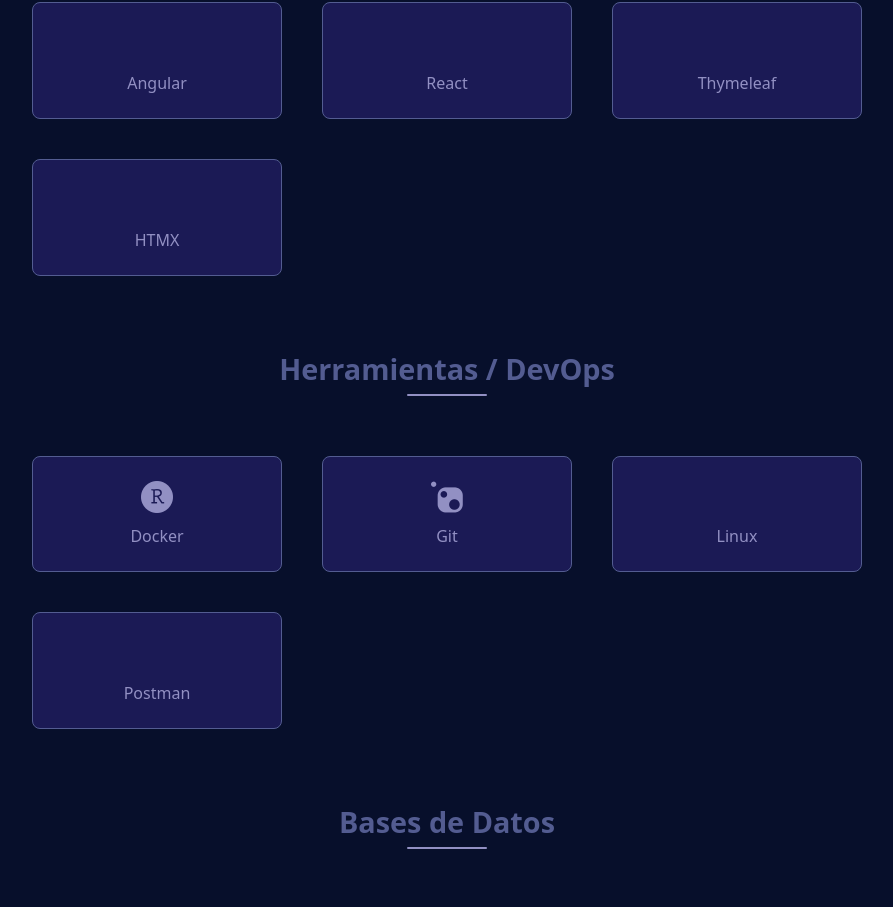
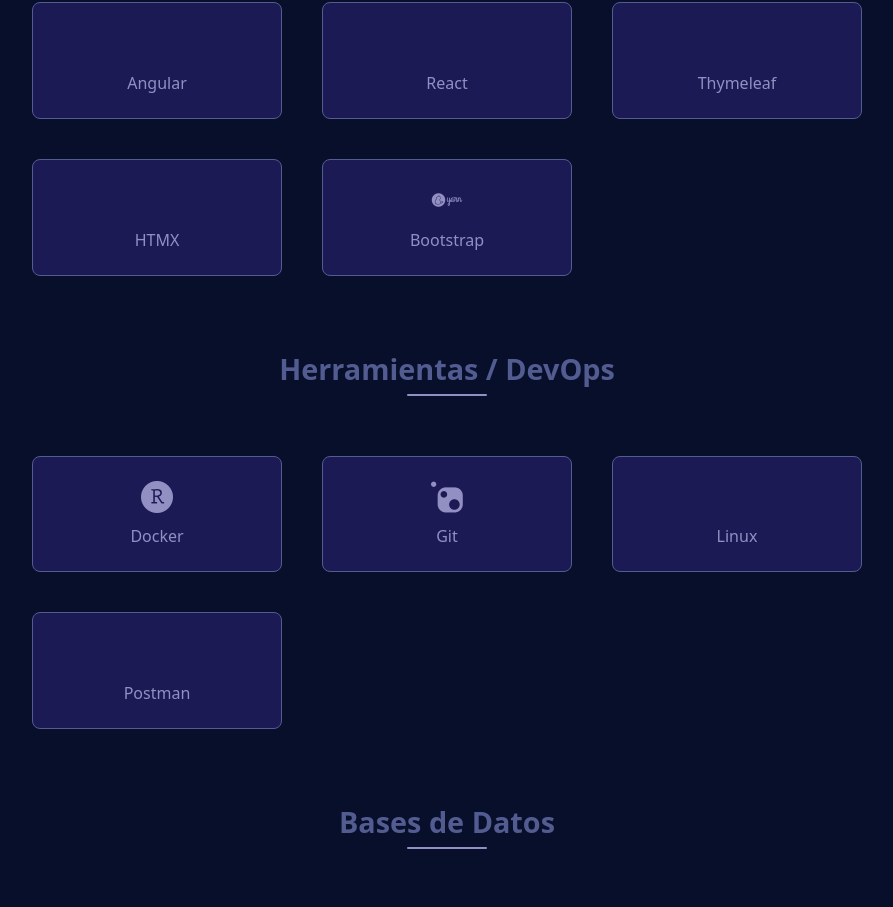
Before and after one commit to RobinLB99/robinlugoboero, an Angular app: page /technologies in a window 1280 px wide. Shown: the part 1328-2235 px from the top of the page, without its empty margins (193-1086 px from the left). Built offline with nearby package versions, Linux system fonts and the light colour scheme.

Commit message:
chore: Agregar bootstrap en la lista de tecnologías en la sección de tecnologías

```diff
--- a/src/app/pages/technologies/technologies.ts
+++ b/src/app/pages/technologies/technologies.ts
@@ -36,6 +36,7 @@
         { name: "React", icon: "devicon-react-plain" },
         { name: "Thymeleaf", icon: "devicon-thymeleaf-plain" },
         { name: "HTMX", icon: "devicon-htmx-plain" },
+        { name: "Bootstrap", icon: "devicon-bootstrap-plain"},
       ],
     },
     {
```
